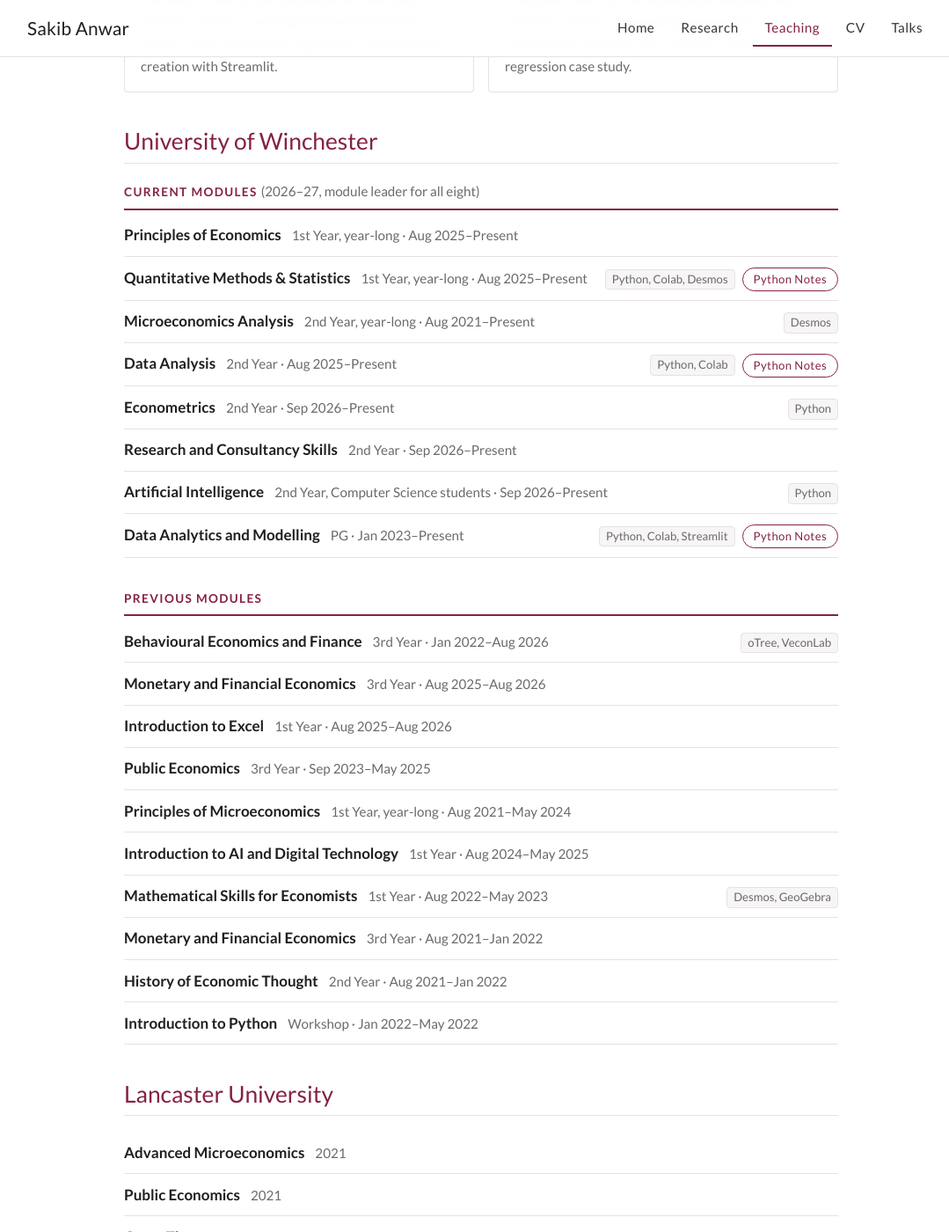
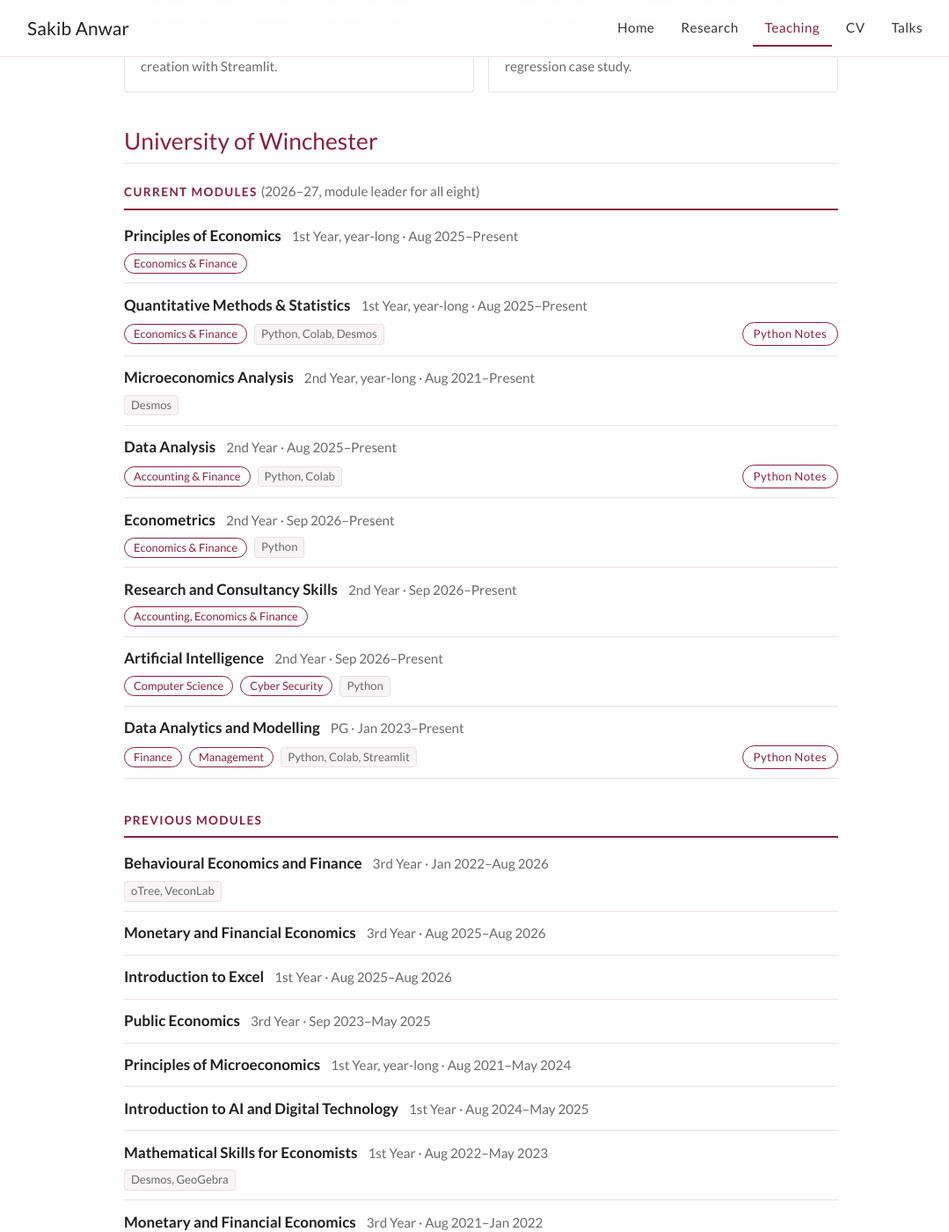
Before and after one commit to sakibanwar/sakibanwar.github.io, a Jekyll site: the page built from teaching.md, in a window 1280 px wide and 1400 px high, scrolled down 601 px. Shown: the whole window at 88% size, without its empty margins (93-1172 px from the left). Built offline with Jekyll 4.4.1, drawn with Linux system fonts in a browser that asks for light colours.

Commit message:
Show which programmes take each current module
Website only: a new students field per module, shown as labels on a
second line with the tools and notes button.

Co-Authored-By: Claude Opus 5.5 <noreply@anthropic.com>

```diff
--- a/_data/teaching.yml
+++ b/_data/teaching.yml
@@ -56,6 +56,7 @@ textbooks:
 #   compact    PDF only: print the modules on one line, "Name (dates), ..."
 #   footnote   PDF only: a paragraph after the module lists
 #   tools      e.g. "Python, Colab"; dates e.g. "Aug 2025–Present"
+#   students   website only: programme labels, e.g. Economics & Finance
 places:
   - name: University of Winchester
     note: Senior Lecturer, Sep 2026–Present; Lecturer, Aug 2021–Aug 2026
@@ -66,9 +67,13 @@ places:
         modules:
           - name: Principles of Economics
             level: 1st Year, year-long
+            students:
+              - Economics & Finance
             dates: Aug 2025–Present
           - name: Quantitative Methods & Statistics
             level: 1st Year, year-long
+            students:
+              - Economics & Finance
             tools: Python, Colab, Desmos
             dates: Aug 2025–Present
             link_label: Python Notes
@@ -79,25 +84,36 @@ places:
             dates: Aug 2021–Present
           - name: Data Analysis
             level: 2nd Year
+            students:
+              - Accounting & Finance
             tools: Python, Colab
             dates: Aug 2025–Present
             link_label: Python Notes
             link_url: https://www.sakibanwar.com/python-notes/intro.html
           - name: Econometrics
             level: 2nd Year
+            students:
+              - Economics & Finance
             tools: Python
             dates: Sep 2026–Present
           - name: Research and Consultancy Skills
             level: 2nd Year
+            students:
+              - Accounting, Economics & Finance
             dates: Sep 2026–Present
           - name: Artificial Intelligence
             level: 2nd Year
+            students:
+              - Computer Science
+              - Cyber Security
             note: Computer Science students
-            note_on_website: true
             tools: Python
             dates: Sep 2026–Present
           - name: Data Analytics and Modelling
             level: PG
+            students:
+              - Finance
+              - Management
             note: designed from scratch
             tools: Python, Colab, Streamlit
             dates: Jan 2023–Present
--- a/_layouts/teaching.html
+++ b/_layouts/teaching.html
@@ -37,7 +37,7 @@ layout: default
     <ul class="course-list">
       {%- for m in modules %}
       <li>
-        <span class="course-main">
+        <div class="course-main">
           <span class="course-name">{{ m.name }}</span>
           {%- capture details -%}
             {{ m.level }}{% if m.note_on_website and m.note and m.note != "" %}{% if m.level and m.level != "" %}, {% endif %}{{ m.note }}{% endif %}{% if m.level and m.level != "" and m.dates and m.dates != "" %} &middot; {% endif %}{{ m.dates }}
@@ -45,8 +45,11 @@ layout: default
           {%- if details != "" %}
           <span class="course-details">{{ details }}</span>
           {%- endif %}
-        </span>
+        </div>
         {%- capture extras -%}
+          {%- for programme in m.students -%}
+          <span class="course-programme">{{ programme }}</span>
+          {%- endfor -%}
           {%- if m.tools and m.tools != "" -%}
           <span class="course-tools">{{ m.tools }}</span>
           {%- endif -%}
@@ -55,7 +58,7 @@ layout: default
           {%- endif -%}
         {%- endcapture -%}
         {%- if extras != "" %}
-        <span class="course-extras">{{ extras }}</span>
+        <div class="course-extras">{{ extras }}</div>
         {%- endif %}
       </li>
       {%- endfor %}
--- a/assets/css/style.css
+++ b/assets/css/style.css
@@ -172,14 +172,13 @@ html:not(.js) .pill-toggle { display: none; }
 .book h3 { font-size: 1.05rem; margin: 0 0 .35rem; line-height: 1.4; }
 .book p { margin: 0; font-size: .95rem; color: var(--muted); }
 .course-list { list-style: none; margin: 0; padding: 0; }
-.course-list li { display: flex; align-items: baseline; justify-content: space-between; gap: 6px 18px; padding: .6rem 0; border-bottom: 1px solid var(--line); }
-.course-main { display: flex; flex-wrap: wrap; align-items: baseline; gap: 2px 12px; min-width: 0; }
-.course-extras { display: flex; align-items: center; gap: 8px; flex-shrink: 0; }
+.course-list li { padding: .65rem 0; border-bottom: 1px solid var(--line); }
+.course-main { display: flex; flex-wrap: wrap; align-items: baseline; gap: 2px 12px; }
+.course-extras { display: flex; flex-wrap: wrap; align-items: center; gap: 6px 8px; margin-top: .35rem; }
+.course-extras .pill { margin-left: auto; }
+.course-programme { font-size: .8rem; color: var(--accent); border: 1px solid var(--accent); border-radius: 999px; padding: 0 10px; white-space: nowrap; }
 .course-name { font-weight: 700; color: var(--ink); }
 .course-details { color: var(--muted); font-size: .95rem; }
-@media (max-width: 600px) {
-  .course-list li { flex-wrap: wrap; }
-}
 .course-tools, .cv-tag { color: var(--muted); font-size: .82rem; border: 1px solid var(--line); background: var(--soft); border-radius: 4px; padding: 0 7px; }
 .content .group-title {
   font-size: .85rem; font-weight: 700; text-transform: uppercase; letter-spacing: .1em;
```
Also changed, not shown: .pages.yml.
